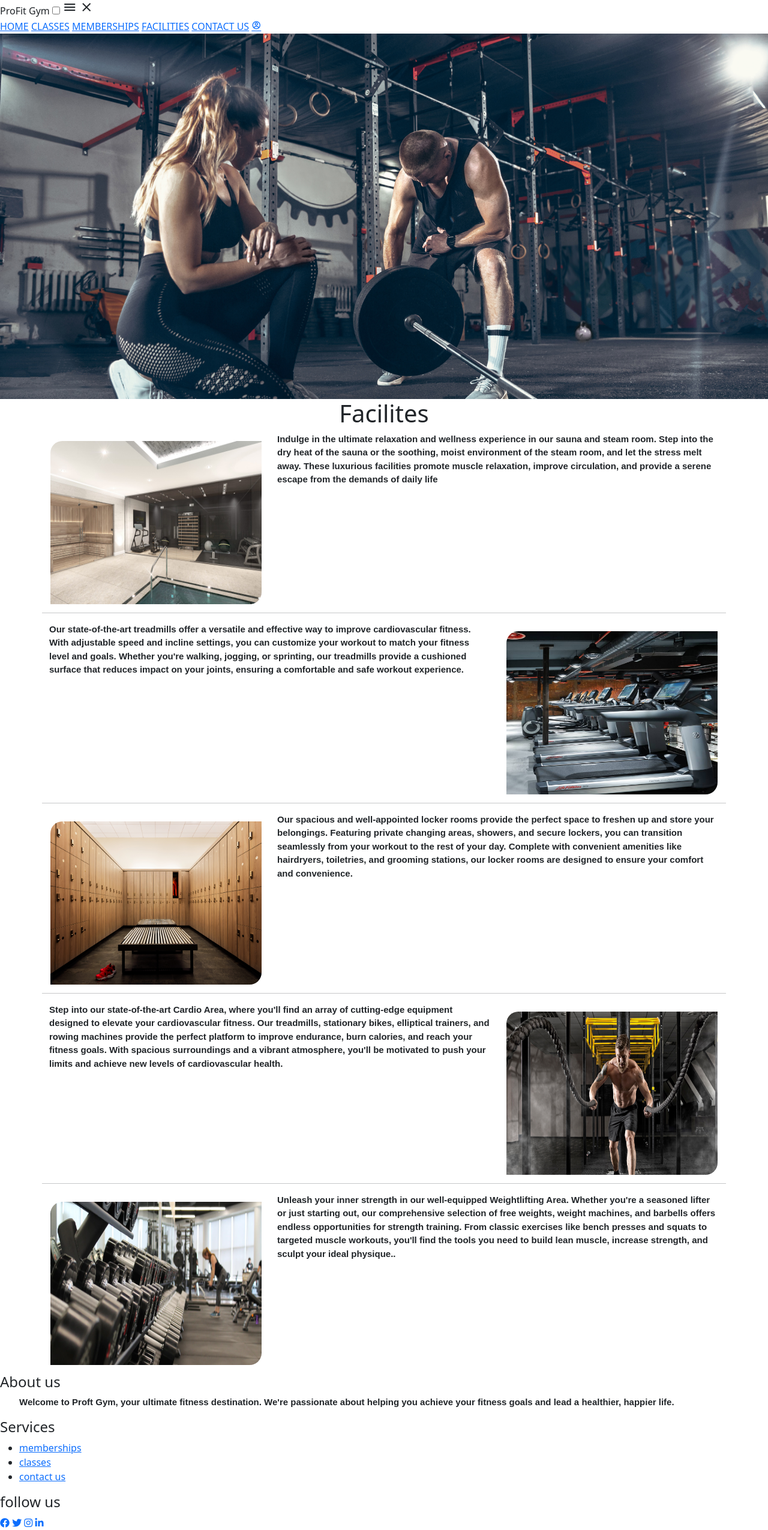
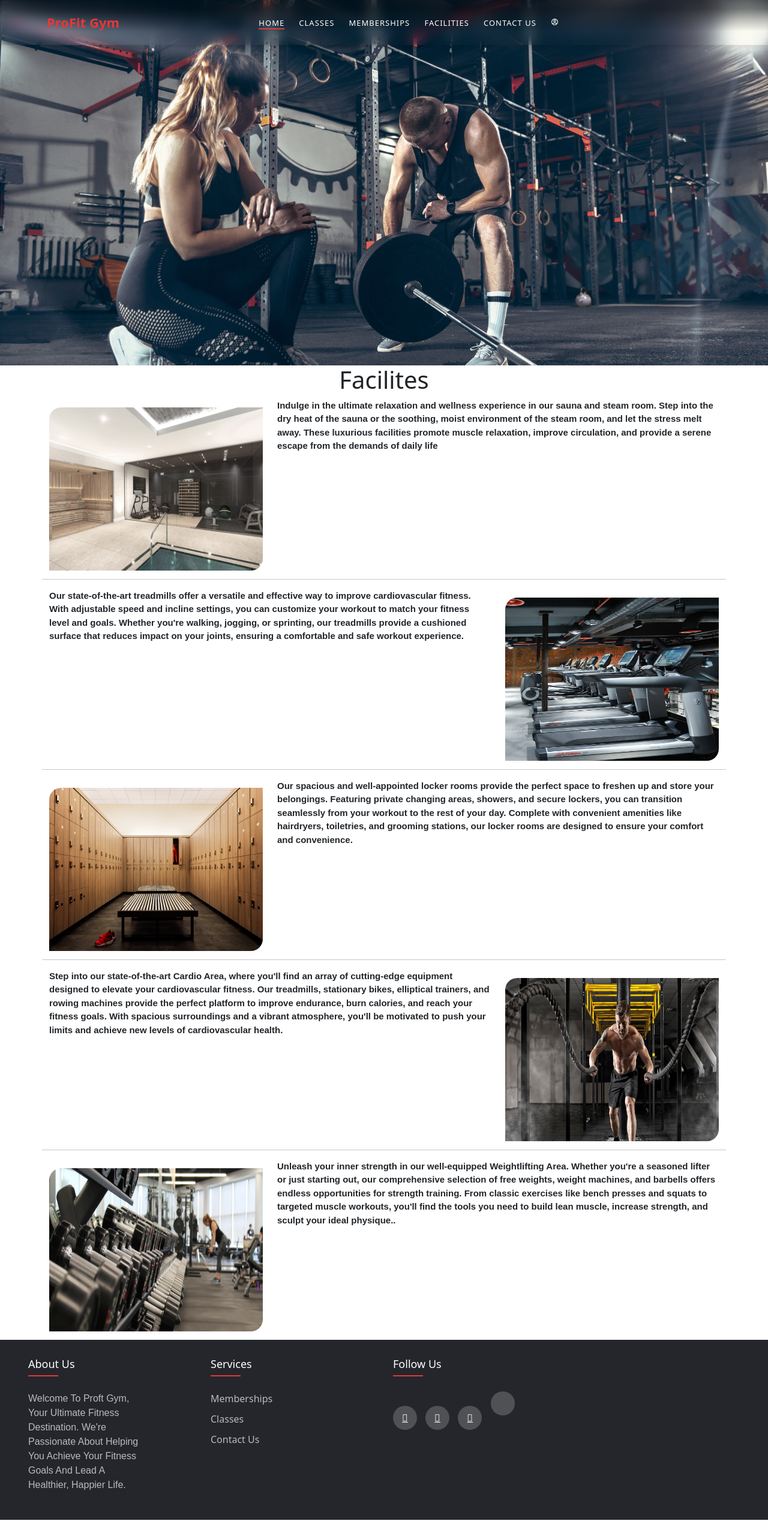
Before and after one commit to mohamedfareed244/Gym-Erp-System, a PHP site: page /facilities.php in a window 1280 px wide. Shown: the whole page at 60% size. Run offline with PHP 8.4, Linux system fonts and the light colour scheme; some libraries are stand-ins or nearby versions.

Commit message:
PULL BEFORE MAKING CHANGES

```diff
--- a/views/facilities.php
+++ b/views/facilities.php
@@ -1,27 +1,29 @@
 <!DOCTYPE html>
 <html lang="en">
+
 <head>
     <meta charset="UTF-8">
     <meta name="viewport" content="width=device-width, initial-scale=1.0">
     <title>Facilites</title>
-    <link rel="stylesheet" href="https://fonts.googleapis.com/css2?family=Material+Symbols+Outlined:opsz,wght,FILL,GRAD@48,400,0,0" />
-    <link rel="icon" type="image/x-icon" href="../public/Images/dfav.png" />
 
-    <!-- to access font awesome cdn icons -->
+    <!--css/icons/boostrap/jquery/fonts/images start-->
+    <link rel="stylesheet" type="text/css" href="../public/CSS/header.css">
+    <link rel="stylesheet" type="text/css" href="../public/CSS/footer.css">
+    <link rel="stylesheet" type="text/css" href="../public/CSS/index.css">
+    <link rel="stylesheet" type="text/css" href="../public/CSS/facilites.css">
     <link href="https://cdn.jsdelivr.net/npm/remixicon@2.5.0/fonts/remixicon.css" rel="stylesheet">
-    <link rel="stylesheet" href="https://cdnjs.cloudflare.com/ajax/libs/font-awesome/6.3.0/css/all.min.css">
     <link rel="stylesheet" href="http://code.ionicframework.com/ionicons/2.0.1/css/ionicons.min.css">
     <link rel='stylesheet' href='https://cdnjs.cloudflare.com/ajax/libs/font-awesome/4.7.0/css/font-awesome.min.css'>
     <link rel="stylesheet" href="https://fonts.googleapis.com/css2?family=Material+Symbols+Outlined:opsz,wght,FILL,GRAD@48,400,0,0" />
     <script src="https://code.jquery.com/jquery-3.7.0.js" integrity="sha256-JlqSTELeR4TLqP0OG9dxM7yDPqX1ox/HfgiSLBj8+kM=" crossorigin="anonymous"></script>
-    <link rel="icon" type="image/x-icon" href="../public/Images/dfav.png" />
+    <!--css/icons/boostrap/jquery/fonts/images end-->
 
     <!-- bootstrap css -->
     <link href="https://cdn.jsdelivr.net/npm/bootstrap@5.0.2/dist/css/bootstrap.min.css" rel="stylesheet" integrity="sha384-EVSTQN3/azprG1Anm3QDgpJLIm9Nao0Yz1ztcQTwFspd3yD65VohhpuuCOmLASjC" crossorigin="anonymous">
 
-    <link rel="stylesheet" type="text/css" href="../public/CSS/index.css">
-    <link rel="stylesheet" type="text/css" href="../public/CSS/facilites.css">
+
 </head>
+
 <body>
     <!-- navbar -->
     <?php include("../partials/header.php") ?>
@@ -35,8 +37,8 @@
     </section>
     <div class="container">
         <div class="row">
-        <div class="col-lg-4 col-xl-4 facimgs col align-self-center" >
-            <img src="../public/Images/spa.jpeg" alt="" class="imgs" >
+            <div class="col-lg-4 col-xl-4 facimgs col align-self-center">
+                <img src="../public/Images/spa.jpeg" alt="" class="imgs">
             </div>
             <div class="col-lg-8 ">
                 <p>Indulge in the ultimate relaxation and wellness experience in our sauna and steam room. Step into the dry heat of the sauna or the soothing, moist environment of the steam room, and let the stress melt away. These luxurious facilities promote muscle relaxation, improve circulation, and provide a serene escape from the demands of daily life</p>
@@ -46,12 +48,12 @@
                 <p>Our state-of-the-art treadmills offer a versatile and effective way to improve cardiovascular fitness. With adjustable speed and incline settings, you can customize your workout to match your fitness level and goals. Whether you're walking, jogging, or sprinting, our treadmills provide a cushioned surface that reduces impact on your joints, ensuring a comfortable and safe workout experience.</p>
             </div>
 
-        <div class="col-lg-4 col-xl-4 facimgs col align-self-center" >
-            <img src="../public/Images/equipments.jpeg" alt="" class="imgs" >
+            <div class="col-lg-4 col-xl-4 facimgs col align-self-center">
+                <img src="../public/Images/equipments.jpeg" alt="" class="imgs">
             </div>
             <hr>
-        <div class="col-lg-4 col-xl-4 facimgs col align-self-center" >
-            <img src="../public/Images/lockers.jpeg" alt="" class="imgs" >
+            <div class="col-lg-4 col-xl-4 facimgs col align-self-center">
+                <img src="../public/Images/lockers.jpeg" alt="" class="imgs">
             </div>
             <div class="col-lg-8 ">
                 <p>Our spacious and well-appointed locker rooms provide the perfect space to freshen up and store your belongings. Featuring private changing areas,
@@ -67,12 +69,12 @@
             </div>
 
 
-        <div class="col-lg-4 col-xl-4 facimgs col align-self-center" >
-            <img src="../public/Images/cardio_area.jpeg" alt="" class="imgs" >
+            <div class="col-lg-4 col-xl-4 facimgs col align-self-center">
+                <img src="../public/Images/cardio_area.jpeg" alt="" class="imgs">
             </div>
             <hr>
-        <div class="col-lg-4 col-xl-4 facimgs col align-self-center" >
-            <img src="../public/Images/free_weight.webp" alt="" class="imgs" >
+            <div class="col-lg-4 col-xl-4 facimgs col align-self-center">
+                <img src="../public/Images/free_weight.webp" alt="" class="imgs">
             </div>
             <div class="col-lg-8 ">
                 <p>Unleash your inner strength in our well-equipped Weightlifting Area. Whether you're a
@@ -85,4 +87,5 @@
     </div>
     <?php include("../partials/footer.php") ?>
 </body>
+
 </html>
```
Lines whose indentation alone changed are shown as unchanged.
